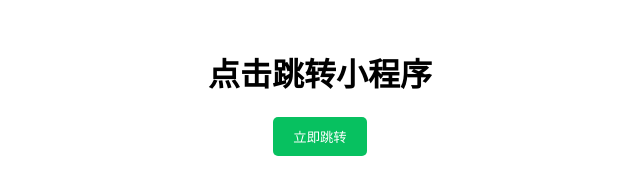
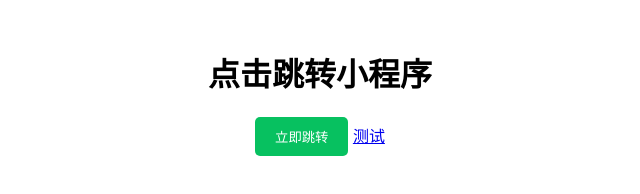
Before and after one commit to Txzzzzzz/fuzzy-space-memory, a plain HTML site: page index.html in a window 1280 px wide. Shown: the whole page, without its empty margins (320-960 px from the left). Drawn offline with Linux system fonts and the light colour scheme.

Commit message:
Update index.html

```diff
--- a/index.html
+++ b/index.html
@@ -1,21 +1,37 @@
 <!DOCTYPE html>
 <html>
+
 <head>
   <meta charset="utf-8">
   <title>快速跳转页</title>
   <style>
-    body { text-align: center; padding: 20px; font-family: Arial; }
-    button { padding: 10px 20px; background: #07c160; color: white; border: none; border-radius: 5px; }
+    body {
+      text-align: center;
+      padding: 20px;
+      font-family: Arial;
+    }
+
+    button {
+      padding: 10px 20px;
+      background: #07c160;
+      color: white;
+      border: none;
+      border-radius: 5px;
+    }
   </style>
 </head>
+
 <body>
   <h1>点击跳转小程序</h1>
   <button onclick="jumpToMiniProgram()">立即跳转</button>
+  <a href="\#小程序://心委之家/cal8ZMF0zK8OPUB" target="_blank">测试</a>
+  <!-- <a href="#小程序://心委之家/cal8ZMF0zK8OPUB">跳转</a> -->
 
   <script>
     function jumpToMiniProgram() {
-      // 替换为你的 URL Scheme
-      window.location.href = '\#小程序://心委之家/cal8ZMF0zK8OPUB';
+      // 跳转到新链接
+
+      window.location.href = "\#小程序://心委之家/cal8ZMF0zK8OPUB";
 
       // 跳转失败提示
       setTimeout(() => {
@@ -24,4 +40,5 @@
     }
   </script>
 </body>
+
 </html>
```
